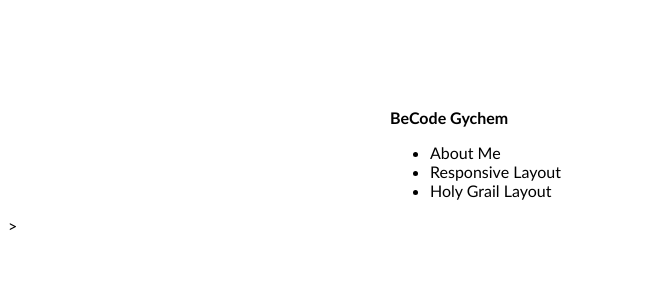
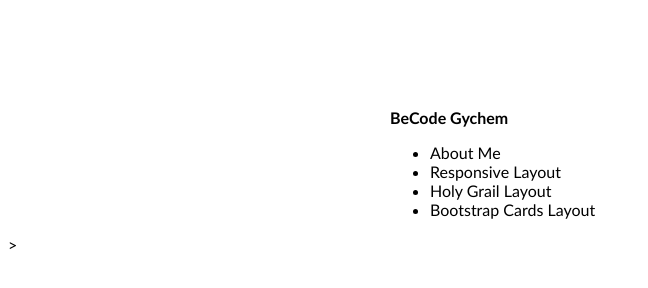
Before and after one commit to gychem/becode, a plain HTML site: page index.html in a window 1280 px wide. Shown: the whole page, without its empty margins (0-648 px from the left). Drawn offline with Linux system fonts and the light colour scheme.

Commit message:
Updated index links

```diff
--- a/index.html
+++ b/index.html
@@ -14,6 +14,7 @@
             <li><a href="about me">About Me</a></li>
             <li><a href="first responsive site">Responsive Layout</a></li>
             <li><a href="holy grail layout">Holy Grail Layout</a></li>
+            <li><a href="bootstrap">Bootstrap Cards Layout</a></li>
         </ul>
     </main>>
 </body>
```
